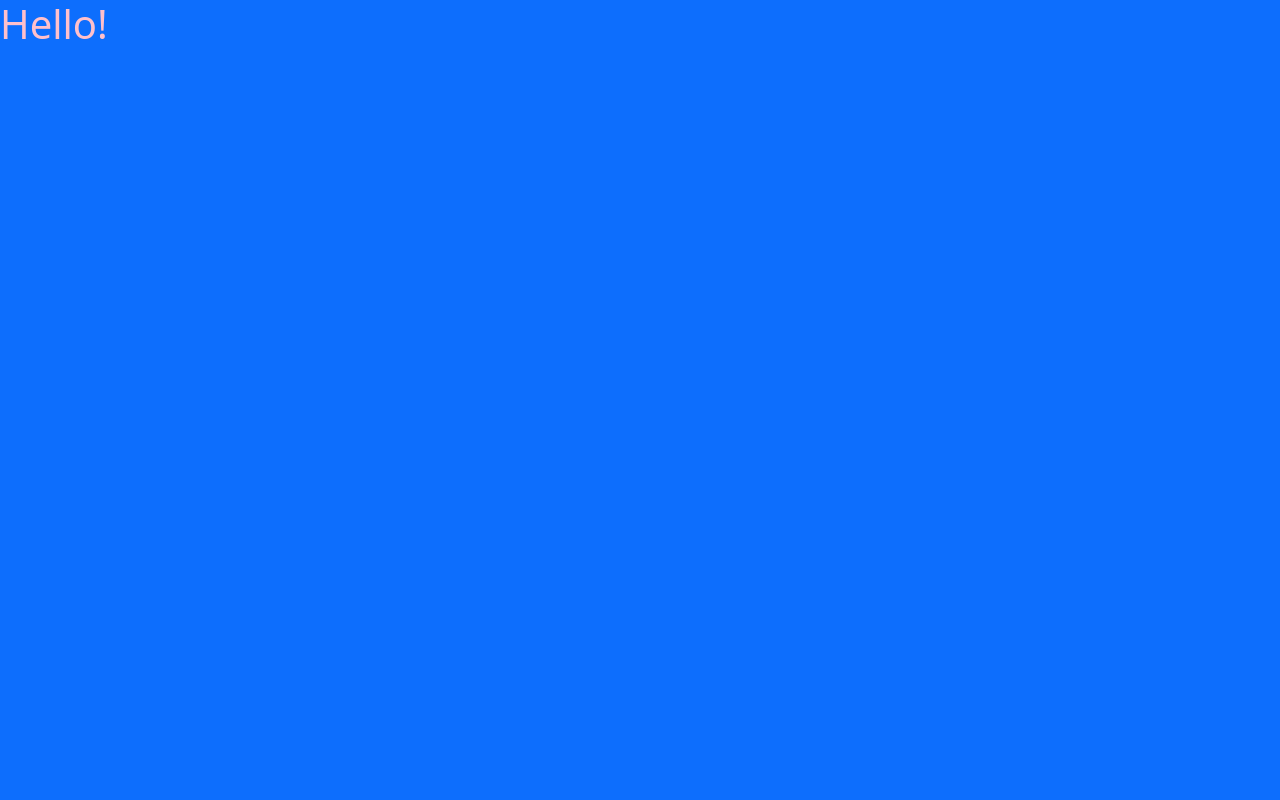
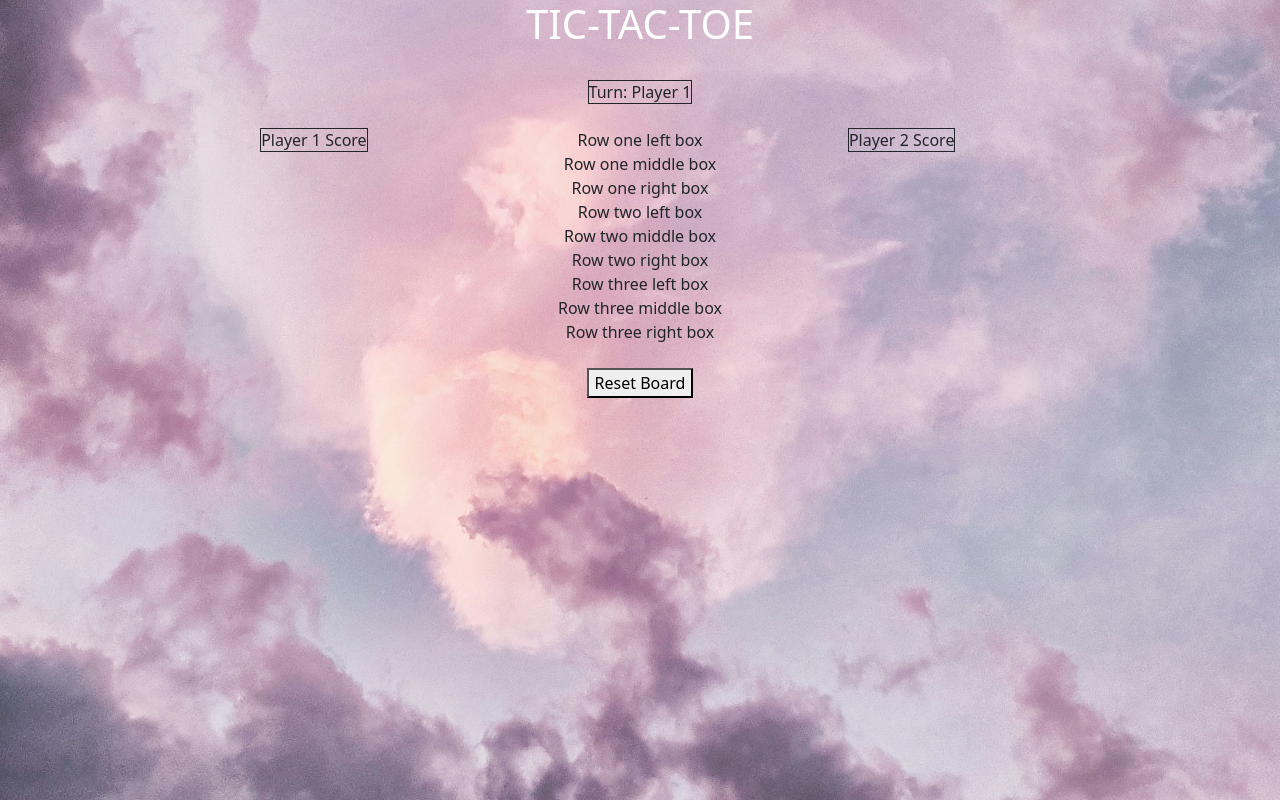
Before and after one commit to CaitlinSchaef/tic-tac-toe, a website built with Vite: page index.html in a window 1280 px wide. Built offline with nearby package versions, Linux system fonts and the light colour scheme.

Commit message:
still working

```diff
--- a/css/style.css
+++ b/css/style.css
@@ -1,6 +1,28 @@
 @import url("https://cdn.jsdelivr.net/npm/bootstrap-icons@1.11.3/font/bootstrap-icons.min.css");
 
+body {
+  background-image: url("../assets/pinkSky.jpg");
+  background-repeat: no-repeat;
+  background-position: center center;
+  background-size: cover;
+/* attachment is what let you wrap it to the screen properly */
+  background-attachment: fixed;
+  overflow: hidden;
+
+  /* font-family: basco-std, serif;
+  font-style: normal;
+  font-weight: 800;
+  color: #3e685d; */
+}
 
 h1 {
-  color: pink;
+  color: white;
 }
+
+/* #box {
+  width: fit-content;
+  height: fit-content;
+  border: 2px white;
+  padding: 10px;
+  margin: 10px;
+} */
--- a/index.html
+++ b/index.html
@@ -13,9 +13,70 @@
     <!-- project styles -->
     <link rel="stylesheet" href="./css/style.css">
   </head>
-  <body class="bg-primary">
-    <div id="app">
-      <h1>Hello!</h1>
+  <body>
+
+    <div class="container d-flex align-items-center justify-content-center">
+      <div class="row align-items-center justify-content-center">
+        <div class="col align-items-center justify-content-center">
+          <div class="row align-items-center" id="row1HEAD">
+            <div class="col justify-content-center text-center" id="Header">
+              <h1>TIC-TAC-TOE</h1>
+            </div>
+          </div>
+          <br>
+          <div class="row justify-content-center" id="row2TURN">
+            <div class="col justify-content-center text-center" id="WhoseTurn">
+              <div class="box">
+                <span class="border border-dark" id="turnBox"> Turn: Player 1 </span>
+              </div>
+            </div>
+          </div>
+          <br>
+          <div class="row" id="row3GAME">
+            <div class="col-3" id="Player1">
+              <div class="box">
+                <span class="border border-dark" id="turnBox"> Player 1 Score </span>
+              </div>
+            </div>
+            <div class="col-6" id="Grid">
+              <div class="box">
+                <div class="grid text-center" style="--bs-gap: .25rem 1rem;">
+                  <div class="row">
+                    <div class="g-col-4">Row one left box</div>
+                    <div class="g-col-4">Row one middle box</div>
+                    <div class="g-col-4">Row one right box</div>
+                  </div>
+
+                  <div class="row">
+                    <div class="g-col-4">Row two left box</div>
+                    <div class="g-col-4">Row two middle box</div>
+                    <div class="g-col-4">Row two right box</div>
+                  </div>
+
+                  <div class="row">
+                    <div class="g-col-4">Row three left box</div>
+                    <div class="g-col-4">Row three middle box</div>
+                    <div class="g-col-4">Row three right box</div>
+                  </div>
+                </div>
+              </div>
+            </div>
+            <div class="col-3" id="Player2">
+              <div class="box">
+                <span class="border border-dark" id="turnBox"> Player 2 Score </span>
+              </div>
+            </div>
+          </div>
+          <br>
+          <div class="row justify-content-center" id="row4RESET">
+            <div class="col text-center justify-content-center" id="col">
+              <div class="box">
+                <button class="button">Reset Board</button>
+              </div>
+            </div>
+          </div>
+        </div>
+      </div>
     </div>
 
 
```
Also changed, not shown: assets/pinkSky.jpg (added), 1 other file.
